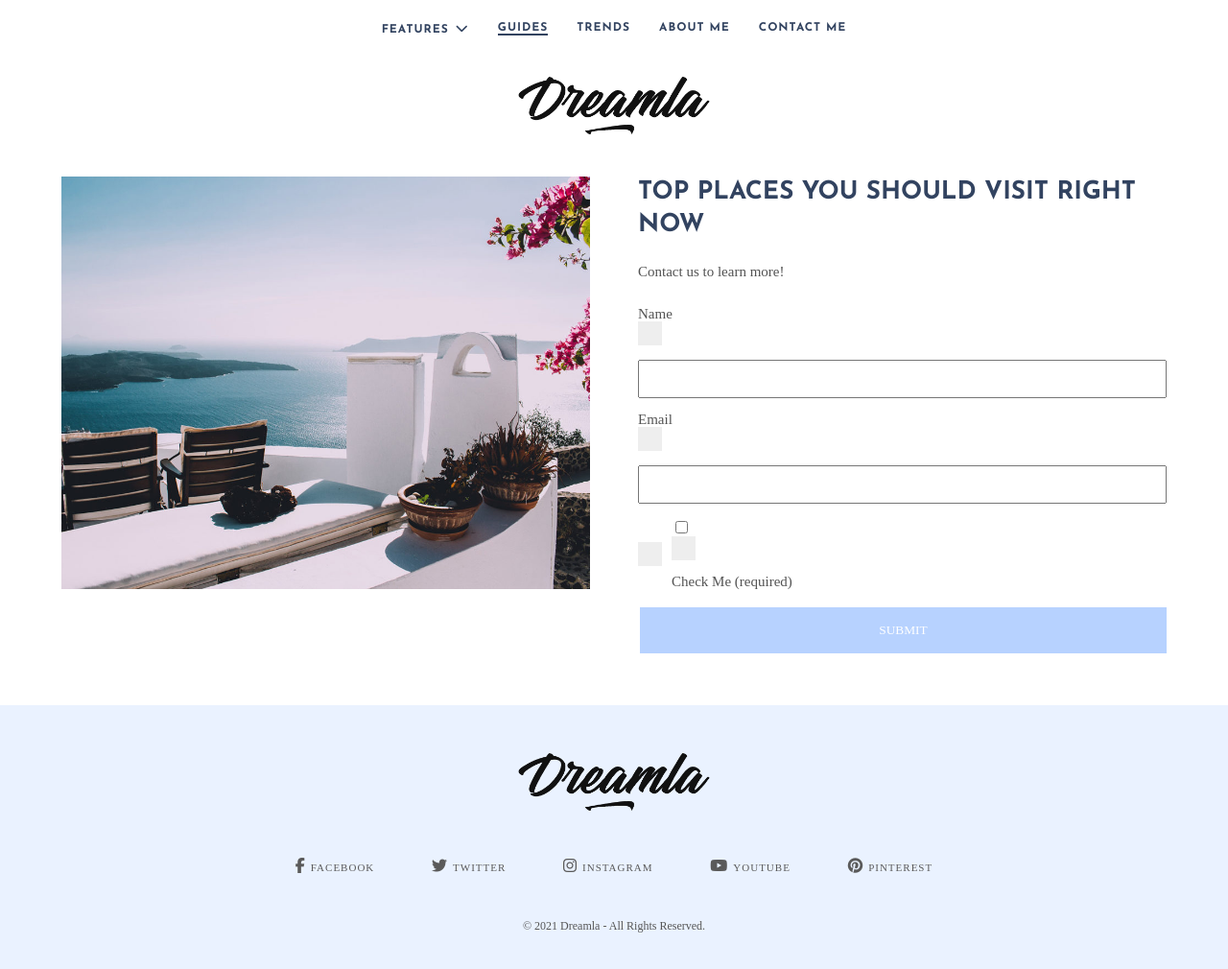
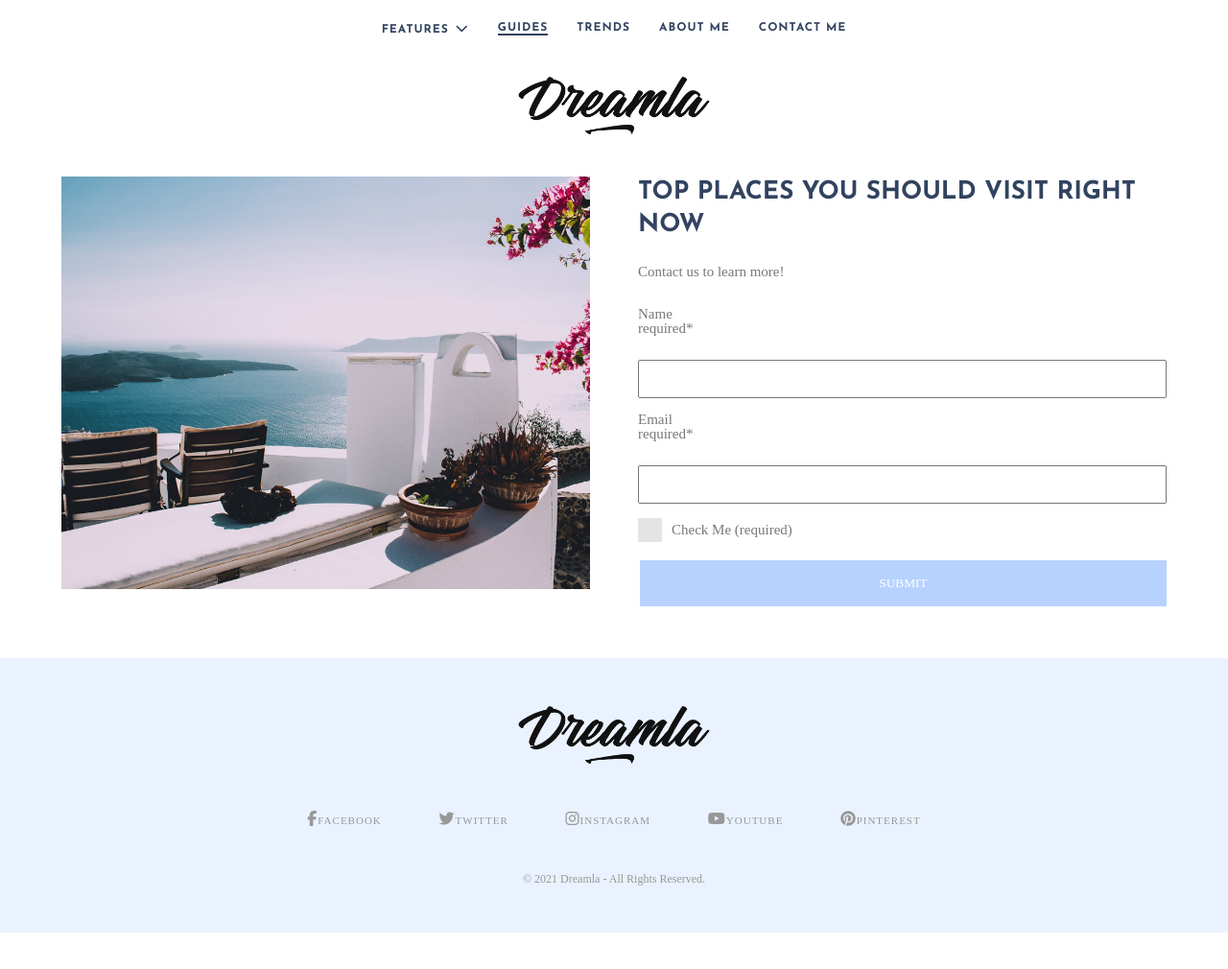
Before and after one commit to mudlbum/accessibility, a website: page public/index.html in a window 1280 px wide. Shown: the whole page at 96% size. After the commit the page ends 972 px from the top, so only its background shows below. Drawn offline with nearby package versions, Linux system fonts and the light colour scheme; a web font is replaced by a local one.

Commit message:
last update
Latest update

```diff
--- a/public/assets/css/style.css
+++ b/public/assets/css/style.css
@@ -3,7 +3,7 @@
 body {
     font-family: Quando;
     font-size: 15px;
-    color: #535353;
+    color: #787878;
 }
 img {
     max-width: 100%;
@@ -20,7 +20,7 @@ a {
     transition: .20s;
 }
 a:hover {
-    color: #707070;
+    color: #999999;
 }
 h1,
 h2,
@@ -75,10 +75,15 @@ form span {
     display: block;
     height: 25px;
     width: 25px;
-    background-color: #eee;
     margin-bottom: 15px;
     margin-right: 10px;
     position: relative;
+}
+#checkSpan {
+    background-color: #e4e4e4;
+}
+#checkSpan:hover {
+    background-color: #ccc;
 }
 /* hover */
 form .flexbox:hover span {
@@ -175,7 +180,7 @@ article {
     transition: all .3s ease;
 }
 .post-title a:hover {
-    color: #2d6d72;
+    color: #35c4ce;
 }
 
 
@@ -185,10 +190,10 @@ footer {
     padding: 30px 0;
     text-align: center;
     background: #eaf2ff;
-    color: #666666;
+    color: #989898;
 }
 #footer a {
-    color: #5a5a5a;
+    color: #989898;
 }
 #footer a:hover {
     color: #111111;
@@ -215,7 +220,7 @@ footer {
 #footer-copyright {
     padding: 20px 0;
     font-size: 12px;
-    color: #555555;
+    color: #989898;
 }
 
 
@@ -249,7 +254,7 @@ footer {
         font-weight: 900;
     }
     header nav a:hover {
-        color: #316f74;
+        color: #35c4ce;
     }
     header nav li.menu-item-has-children > a::after {
         margin-left: 7px;
--- a/public/index.html
+++ b/public/index.html
@@ -7,11 +7,22 @@
 
     <title>INM320 Assignment 5: Accessibility</title>
 
-    <link rel="stylesheet" href="https://cdn.jsdelivr.net/npm/reset-css@3.0.0/reset.min.css" />
-    <link rel='stylesheet' href='//fonts.googleapis.com/css?family=Quando:100,100italic,200,200italic,300,300italic,400,400italic,500,500italic,600,600italic,700,700italic,800,800italic,900,900italic%7CJosefin+Sans:100,100italic,200,200italic,300,300italic,400,400italic,500,500italic,600,600italic,700,700italic,800,800italic,900,900italic' type='text/css' media='all' />
+    <link
+      rel="stylesheet"
+      href="https://cdn.jsdelivr.net/npm/reset-css@3.0.0/reset.min.css"
+    />
+    <link
+      rel="stylesheet"
+      href="//fonts.googleapis.com/css?family=Quando:100,100italic,200,200italic,300,300italic,400,400italic,500,500italic,600,600italic,700,700italic,800,800italic,900,900italic%7CJosefin+Sans:100,100italic,200,200italic,300,300italic,400,400italic,500,500italic,600,600italic,700,700italic,800,800italic,900,900italic"
+      type="text/css"
+      media="all"
+    />
     <link rel="stylesheet" href="/assets/css/style.css" />
 
-    <script src="https://kit.fontawesome.com/2216cb6a92.js" crossorigin="anonymous"></script>
+    <script
+      src="https://kit.fontawesome.com/2216cb6a92.js"
+      crossorigin="anonymous"
+    ></script>
   </head>
   <body>
     <header>
@@ -36,7 +47,9 @@
         </nav>
 
         <div class="top-logo">
-                <a href="/"><img src="/assets/images/site-logo.png" alt="Dreamla Home"/></a>
+          <a href="/"
+            ><img src="/assets/images/site-logo.png" alt="Dreamla Home"
+          /></a>
         </div>
       </div>
     </header>
@@ -46,33 +59,58 @@
         <article>
           <div class="image-part">
             <a href="">
-                        <img width="960" height="750" src="/assets/images/top-places-you-should-visit-right-now.jpg" />
+              <img
+                width="960"
+                height="750"
+                src="/assets/images/top-places-you-should-visit-right-now.jpg"
+                alt="A sunlit, white-walled terrace adorned with pink bougainvillea and terracotta pots features two lounge chairs overlooking a serene blue sea and distant islands. "
+              />
             </a>
           </div>
 
           <div class="content-part">
             <div class="post-header">
               <h3 class="post-title">
-                            <a href="" alt="Top Places You Should Visit Right Now">Top Places You Should Visit Right Now</a>
+                <a href="">Top Places You Should Visit Right Now</a>
               </h3>
             </div>
 
             <div class="post-list-entry">
               <p>Contact us to learn more!</p>
               <form action="/" method="post">
-                            <label for="fullname">Name <span aria-hidden="true"></span></label>
-                            <input id="fullname" type="text" name="fullname" required />
-
-                            <label for="email">Email <span aria-hidden="true"></span></label>
-                            <input id="email" type="email" name="email" required />
-
+                <label for="NameField">
+                  Name <span aria-hidden="true">required*</span>
+                </label>
+                <input
+                  id="NameField"
+                  type="text"
+                  name="fullname"
+                  required
+                  aria-required="true"
+                />
+                <label for="EmailField">
+                  Email <span aria-hidden="true">required*</span>
+                </label>
+                <input
+                  id="EmailField"
+                  type="email"
+                  name="email"
+                  required
+                  aria-required="true"
+                />
                 <div class="flexbox">
-                                <span></span>
-                                <label class="check">
-                                    <input type="checkbox" name="consent" required />
-                                    <span class="checkmark"></span>
-                                    Check Me (required)
-                                </label>                            </div>
+                  <!-- Added ARIA attributes for accessible checkbox role -->
+                  <span
+                    id="checkSpan"
+                    role="checkbox"
+                    aria-checked="false"
+                    aria-required="true"
+                    aria-labelledby="checkLabel"
+                    tabindex="0"
+                  >
+                  </span>
+                  <label class="check">Check Me (required)</label>
+                </div>
 
                 <input type="submit" value="Submit" />
               </form>
@@ -85,15 +123,29 @@
     <footer id="footer">
       <div class="container">
         <div class="footer-logo">
-                <a href=""><img src="/assets/images/footer-logo.png" /></a>
+          <a href=""
+            ><img
+              src="/assets/images/footer-logo.png"
+              alt="dreamla footer logo"
+          /></a>
         </div>
 
         <div class="footer-social-links">
-                <a href="Facebook" target="_blank" aria-label="Facebook"><i class="fa fa-facebook"></i><span>Facebook</span></a>
-                <a href="Twitter" target="_blank" aria-label="Twitter"><i class="fa fa-twitter"></i><span>Twitter</span></a>
-                <a href="Instagram" target="_blank" aria-label="Instagram"><i class="fa fa-instagram"></i><span>Instagram</span></a>
-                <a href="Youtube" target="_blank" aria-label="YouTube"><i class="fa fa-youtube-play"></i><span>Youtube</span></a>
-                <a href="Pinterest" target="_blank" aria-label="Pinterest"><i class="fa fa-pinterest"></i><span>Pinterest</span></a>
+          <a href="Facebook" target="_blank"
+            ><em class="fa fa-facebook"></em><span>Facebook</span></a
+          >
+          <a href="Twitter" target="_blank"
+            ><em class="fa fa-twitter"></em><span>Twitter</span></a
+          >
+          <a href="Instagram" target="_blank"
+            ><em class="fa fa-instagram"></em><span>Instagram</span></a
+          >
+          <a href="Youtube" target="_blank"
+            ><em class="fa fa-youtube-play"></em><span>Youtube</span></a
+          >
+          <a href="Pinterest" target="_blank"
+            ><em class="fa fa-pinterest"></em><span>Pinterest</span></a
+          >
         </div>
 
         <div id="footer-copyright">
```
Lines whose indentation alone changed are shown as unchanged.
